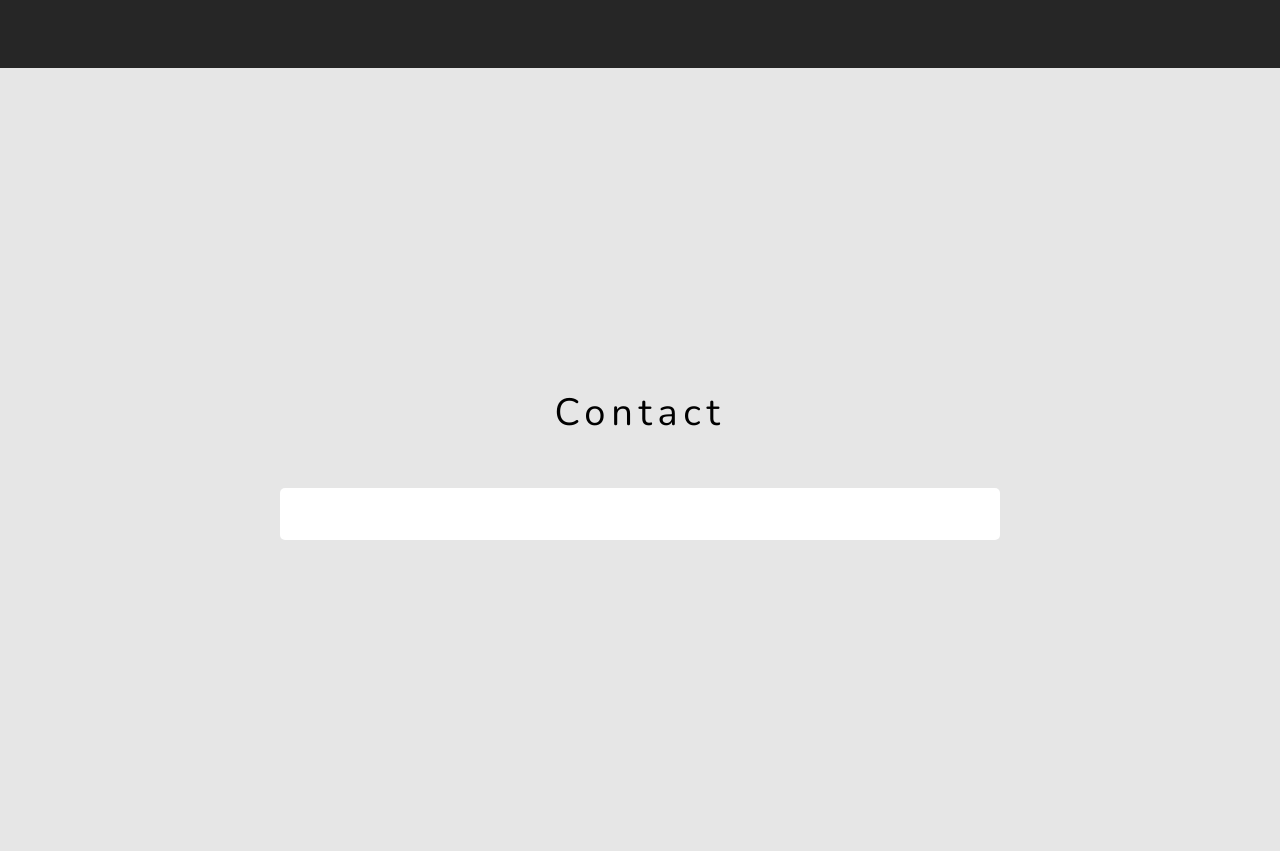
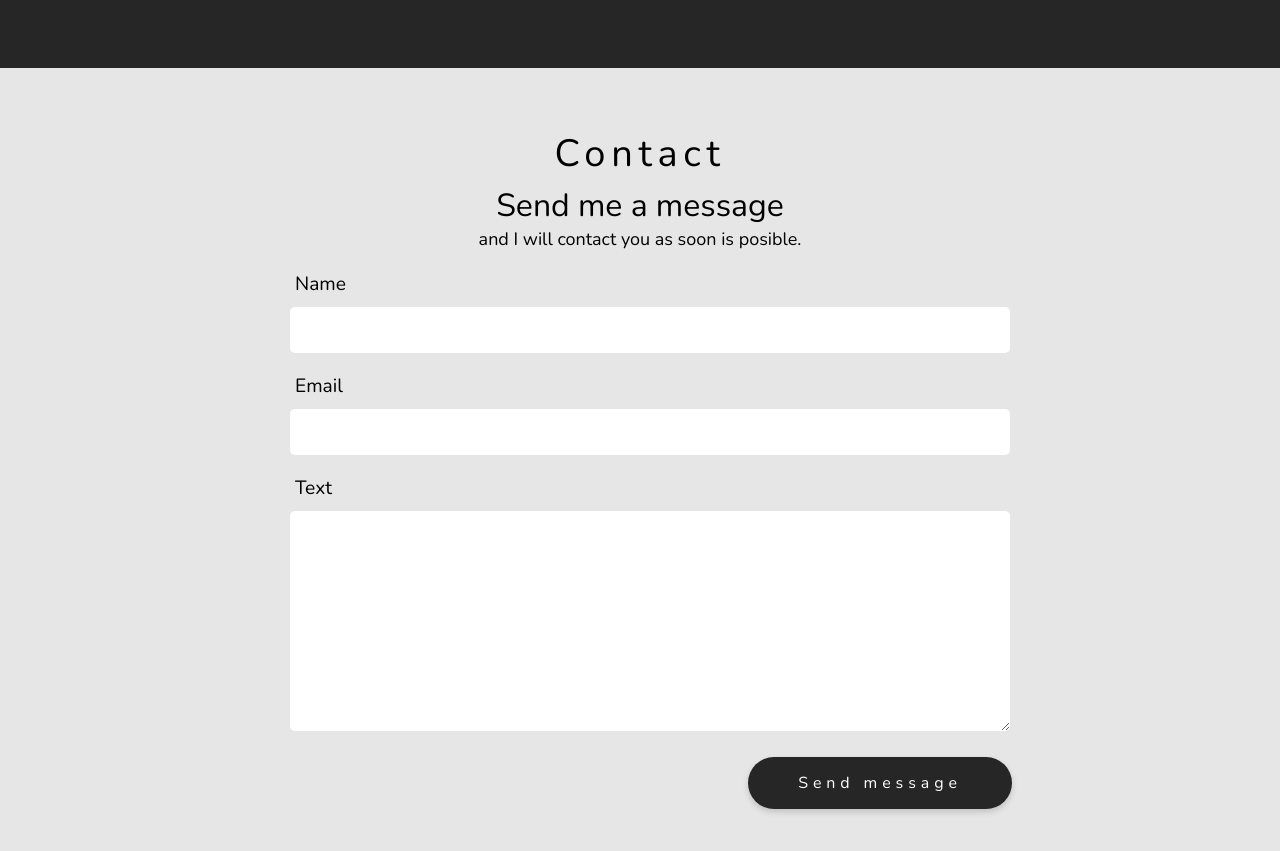
Before and after one commit to VictorNicolasLO/personal-page, a React (Create React App) app: page /playground in a window 1280 px wide. Shown: the part 3311-4162 px from the top of the page. Built offline with nearby package versions, Linux system fonts and the light colour scheme.

Commit message:
design done

```diff
--- a/src/components/text-field/index.js
+++ b/src/components/text-field/index.js
@@ -1,10 +1,16 @@
 import React from 'react';
-import { TextFieldContainer, InputText } from './styled';
+import {
+  TextFieldContainer,
+  InputText,
+  LabelContainer,
+  InputArea,
+} from './styled';
 
-function TextField() {
+function TextField({ label, multiline }) {
   return (
     <TextFieldContainer>
-      <InputText />
+      <LabelContainer>{label}</LabelContainer>
+      {multiline ? <InputArea /> : <InputText />}
     </TextFieldContainer>
   );
 }
--- a/src/components/text-field/styled.js
+++ b/src/components/text-field/styled.js
@@ -1,7 +1,10 @@
 import styled from 'styled-components';
 
 export const TextFieldContainer = styled.div`
-  padding: 10px;
+  width: 100%;
+  max-width: 700px;
+  min-width: 700px;
+  margin: auto;
 `;
 export const InputText = styled.input`
   outline: none;
@@ -9,13 +12,35 @@ export const InputText = styled.input`
   box-shadow: none !important;
   border: none;
   padding: 10px;
-  font-size: 1.5em;
+  font-size: 1.2em;
   width: 100%;
   border-radius: 5px;
-  max-width: 700px;
-  min-width: 700px;
+
   &:focus {
     outline: none;
     border: none;
   }
 `;
+
+export const InputArea = styled.textarea`
+  outline: none;
+  -webkit-appearance: none;
+  box-shadow: none !important;
+  border: none;
+  padding: 10px;
+  font-size: 1.2em;
+  width: 100%;
+  border-radius: 5px;
+  height: 200px;
+  &:focus {
+    outline: none;
+    border: none;
+  }
+`;
+
+export const LabelContainer = styled.div`
+  text-align: left;
+  padding-left: 5px;
+  margin-bottom: 10px;
+  font-size: 1.2em;
+`;
--- a/src/routes/main/containers/contact-section/index.js
+++ b/src/routes/main/containers/contact-section/index.js
@@ -2,8 +2,9 @@ import React from 'react';
 import Section from '../../../../components/section';
 import { Container } from './styled';
 import Typography from '../../../../components/typography';
-import { Col } from 'react-flexbox-grid';
+import { Col, Row } from 'react-flexbox-grid';
 import TextField from '../../../../components/text-field';
+import Button from '../../../../components/button';
 
 function ContactSection() {
   return (
@@ -13,9 +14,31 @@ function ContactSection() {
           <Typography variant="h2" style={{ 'letter-spacing': '5.7px' }}>
             Contact
           </Typography>
+          <Typography style={{ marginTop: '5px' }} variant="h3">
+            Send me a message
+          </Typography>
+          <Typography variant="body1">
+            and I will contact you as soon is posible.
+          </Typography>
         </Col>
         <Col xs={12}>
-          <TextField />
+          <TextField label={'Name'} />
+        </Col>
+        <Col xs={12}>
+          <TextField label={'Email'} />
+        </Col>
+        <Col xs={12}>
+          <TextField multiline label={'Text'} />
+        </Col>
+        <Col xs={12}>
+          <Button
+            style={{
+              marginLeft: '480px',
+            }}
+            color="secondary"
+            size="medium"
+            label="Send message"
+          />
         </Col>
       </Container>
     </Section>
--- a/src/routes/main/containers/contact-section/styled.js
+++ b/src/routes/main/containers/contact-section/styled.js
@@ -3,6 +3,6 @@ import { Row } from 'react-flexbox-grid';
 
 export const Container = styled(Row)`
   & > * {
-    margin: 20px 0;
+    margin: 10px 0;
   }
 `;
```
